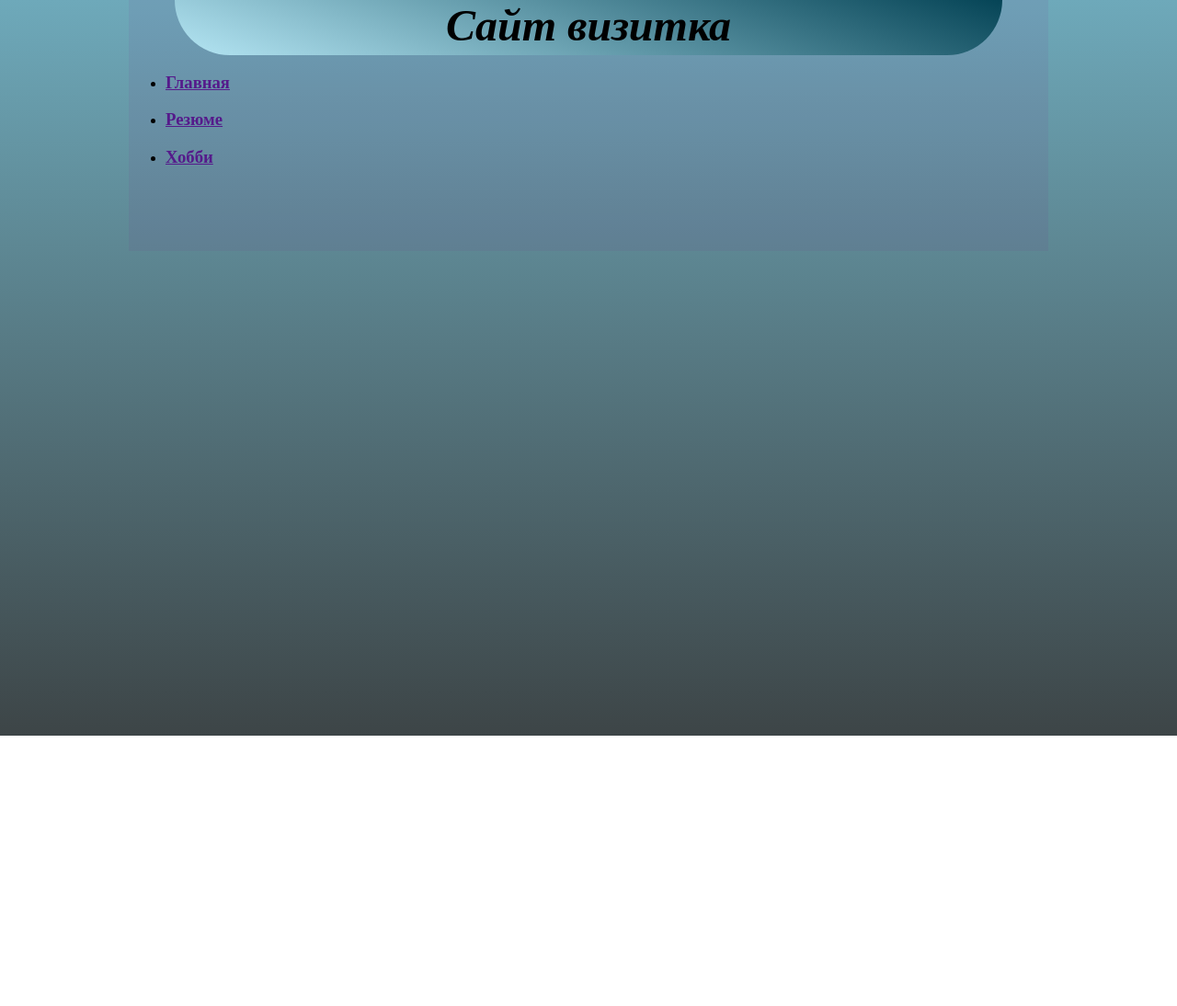
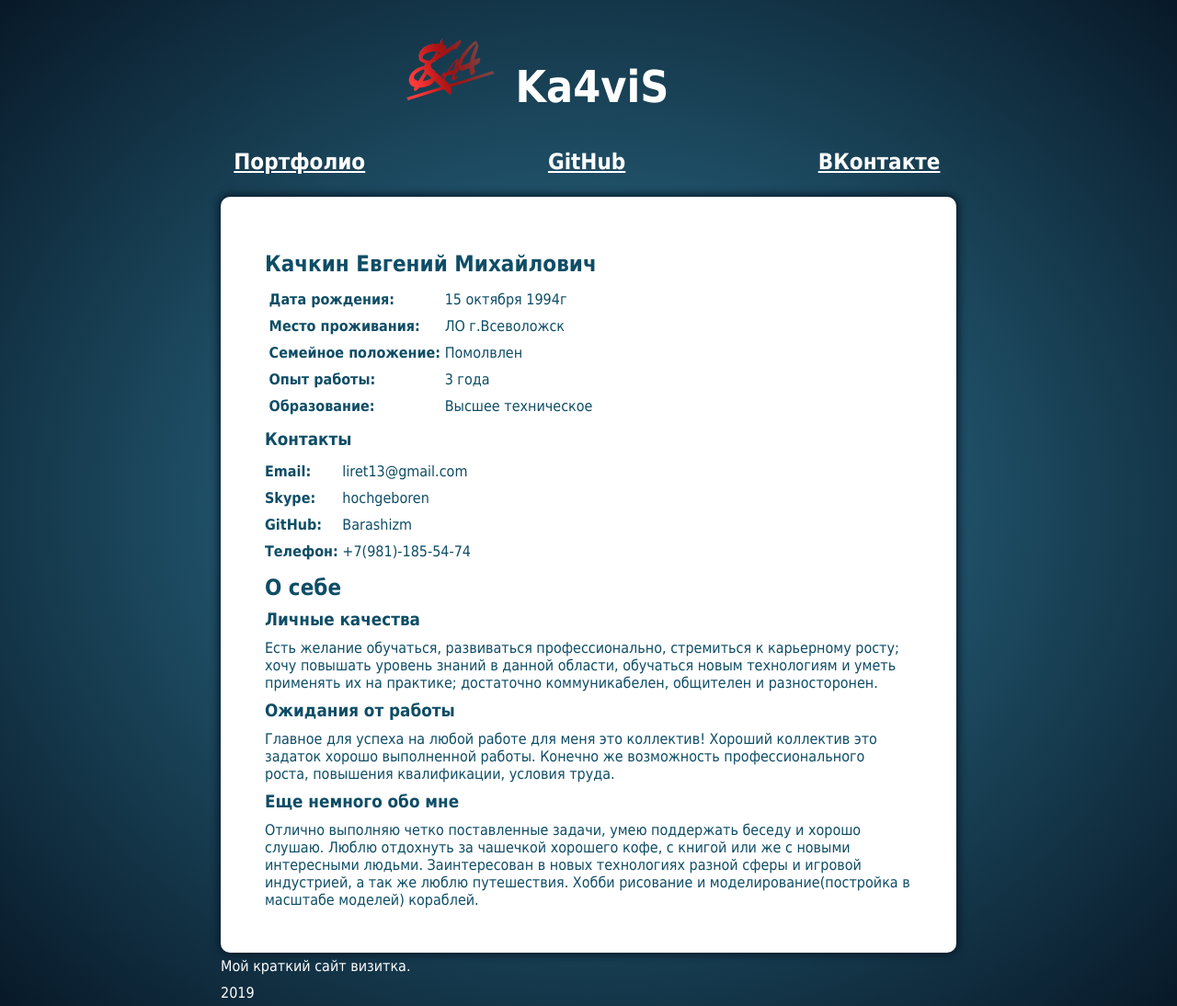
Before and after one commit to Barashizm/ka4vis, a plain HTML site: page ka4vis/ka4vis.html in a window 1280 px wide. Shown: the whole page at 92% size. Before the commit the page ends 800 px from the top, so only its background shows below. Drawn offline with Linux system fonts and the light colour scheme.

Commit message:
Первый
Осталось чуток стилей и кроссбраузерность

```diff
--- a/ka4vis/ka4vis.html
+++ b/ka4vis/ka4vis.html
@@ -3,45 +3,88 @@
 <head>
 	<meta charset="UTF-8">
 	<link rel="stylesheet" href="ka4vis_styles.css">
-	<title>Сайт визитка</title>
+	<title>Ka4viS</title>
 </head>
 <body>
 	<div id="container">
 		<header>
-			<h1>Cайт визитка</h1>
+			<div>
+				<img src="img/logo.png" alt="logo">
+				<h1>Ka4viS</h1>
+			</div>
 			<nav id="menu">
 				<ul>
-					<li><a href="">
-						<h3>Главная</h3>
+					<li>
+						<h2>Портфолио</h2>
+					</li>
+					<li id="git"><a href="https://github.com/Barashizm">
+						<h2>GitHub</h2>
 					</a></li>
-					<li><a href="">
-						<h3>Резюме</h3>
-					</a></li>
-					<li><a href="">
-						<h3>Хобби</h3>
-						<nav id="submenu">
-							<ul>
-								<li><a href="">1</a></li>
-								<li><a href="">2</a></li>
-								<li><a href="">3</a></li>
-								<li><a href="">4</a></li>
-							</ul>
-						</nav>
+					<li><a href="https://vk.com/barashizm">
+						<h2>ВКонтакте</h2>
 					</a></li>
 				</ul>
 			</nav>
 		</header>
 		<main>
-			<div>
-
+			<div class="mainPart" id="point">
+				<h2>Качкин Евгений Михайлович</h2>
+				<div><img src="" alt=""></div>
+				<div class="bold">
+					<p>Дата рождения:</p>
+					<p>Место проживания:</p>
+					<p>Семейное положение:</p>
+					<p>Опыт работы:</p>
+					<p>Образование:</p>
+				</div>
+				<div>
+					<p>15 октября 1994г</p>
+					<p>ЛО г.Всеволожск</p>
+					<p>Помолвлен</p>
+					<p>3 года</p>
+					<p>Высшее техническое</p>
+				</div>
+			</div>
+			<div class="mainPart" id="contacts">
+				<h3>Контакты</h3>
+				<div class="bold">
+					<p>Email:</p>
+					<p>Skype:</p>
+					<p>GitHub:</p>
+					<p>Телефон:</p>
+				</div>
+				<div>
+					<p>liret13@gmail.com</p>
+					<p>hochgeboren</p>
+					<p>Barashizm</p>
+					<p>+7(981)-185-54-74</p>
+				</div>
+			</div>
+			<div class="mainPart" id="me">
+				<h2>О себе</h2>
+				<h3>Личные качества</h3>
+				<div>
+					Есть желание обучаться, развиваться профессионально, стремиться к карьерному росту;
+					хочу повышать уровень знаний в данной области, обучаться новым технологиям и уметь применять их на практике;
+					достаточно коммуникабелен, общителен и разносторонен.
+				</div>
+				<h3>Ожидания от работы</h3>
+				<div>
+					Главное для успеха на любой работе для меня это коллектив! Хороший коллектив это задаток хорошо выполненной работы.
+					Конечно же возможность профессионального роста, повышения квалификации, условия труда.
+				</div>
+				<h3>Еще немного обо мне</h3>
+				<div>
+					Отлично выполняю четко поставленные задачи, умею поддержать беседу и хорошо слушаю.
+					Люблю отдохнуть за чашечкой хорошего кофе, с книгой или же с новыми интересными людьми.
+					Заинтересован в новых технологиях разной сферы и игровой индустрией, а так же люблю путешествия.
+					Хобби рисование и моделирование(постройка в масштабе моделей) кораблей.
+				</div>
 			</div>
 		</main>
 		<footer>
-			<a href=""></a>
-			<a href=""></a>
-			<a href=""></a>
-			<a href=""></a>
-			<p></p>
+			<p>Мой краткий сайт визитка.</p>
+			<p>2019</p>
 		</footer>
 	</div>
 </body>
--- a/ka4vis/ka4vis_styles.css
+++ b/ka4vis/ka4vis_styles.css
@@ -1,34 +1,72 @@
+* {
+    margin: 0;
+    padding: 0;
+   }
 html {
-	height: 100%;
-	background: linear-gradient(180deg, #6EA9BA, #3D4547);
+	background: radial-gradient(#317b98, #081928);
 }
 body {
-	margin-top: 0;
+	width: 1000px;
+	margin: auto;
+	color: white;
+	font-family: tahoma, serif;
 }
 #container {
-	width: 1000px;
+	width: 80%;
 	margin: auto;
-	background-color: #80008010;
-
+}
+/*стили хедер*/
+header img, header h1 {
+	display: inline-block;
+	margin-top: 5%;
+}
+header img {
+	margin-left: 25%;
+}
+header h1 {
+	font-size: 3em;
+	margin-left: 2%
+}
+nav {
+	margin-top: 5%;
+}
+nav li {
+	display: inline-block;
+	text-align: center;
+	text-decoration: underline;
+}
+#git {
+	margin-right: 25%;
+	margin-left: 25%;
+}
+nav h2 {
+	margin-left: 10%;
+}
+nav a:visited, nav a:link {
+	text-decoration: none;
+	color: white;
 }
 
-/* Стили хедер, меню*/
-header h1 {
-	border-top: none;
-	border-radius: 0 0 100px 100px;
-	width: 900px;
-	margin: auto;
-	background: linear-gradient(200deg, #054456, #B5E6F4);
-	text-align: center;
-	height: 60px;
-	font-size: 3em;
-	font-style: italic;
+
+
+/*Стили мэйн*/
+main {
+	background-color: white;
+	color: #0e4d66;
+	padding: 6%;
+	margin-top: 3%;
+	border-radius: 10px;
+	box-shadow: 0 0 10px 2px #081928;
 }
-#submenu {
-	transform: scaleY(0);
-    transform-origin: 0 0;
-	transition: 0.3s ease-in-out;
+p {
+	padding: 5px 0;
 }
-#menu li:hover #submenu {
-	transform: scaleY(1);
+.bold {
+	font-weight: bold;
 }
+#point div, #contacts div {
+	display: inline-block;
+}
+main h2, h3 {
+	margin: 1.5% 0;
+}
```
Also changed, not shown: index.html (+1 -1 lines), ka4vis/img/logo.png (added).
